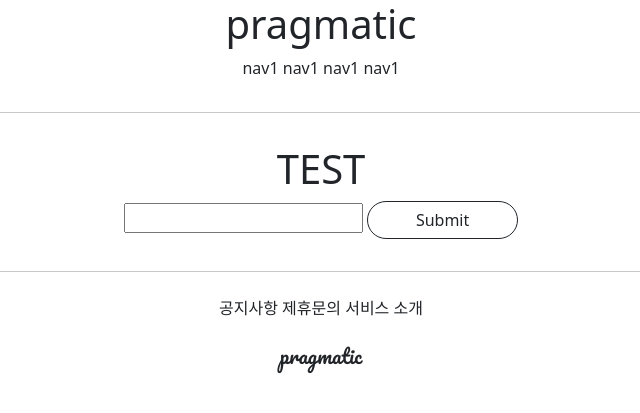
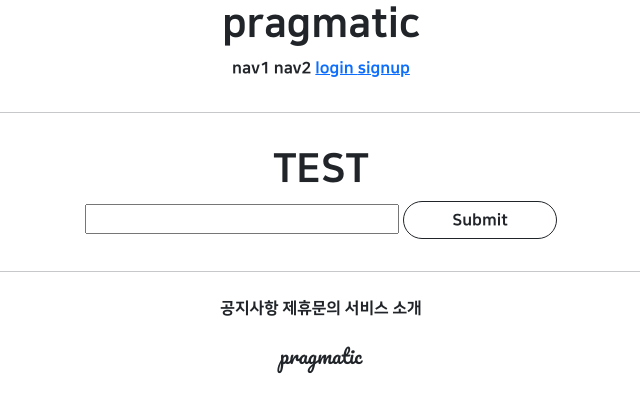
Before and after one commit to jinwoo960323/djangoProje1ct1, a Django app: page /accounts/hello_world/ in a window 1280 px wide. Shown: the top 413 px of the page, without its empty margins (319-959 px from the left). Run offline with Django 3.2, Linux system fonts and the light colour scheme; parts of the project's set-up code (start-up, migrations or seed data) failed here and were passed over.

Commit message:
7/16 3 class commit 1

```diff
--- a/accountapp/urls.py
+++ b/accountapp/urls.py
@@ -1,3 +1,5 @@
+from django.contrib.auth import logout
+from django.contrib.auth.views import LoginView, LogoutView
 from django.urls import path
 
 from accountapp.views import hello_world, AccountCreateView
@@ -8,5 +10,9 @@ app_name = 'accountapp'
 urlpatterns = [
     path('hello_world/', hello_world, name='hello_world'),
 
+    path('login/', LoginView.as_view(template_name='accountapp/login.html'),
+         name='login'),
+    path('logout/',LogoutView.as_view(),name='logout'),
+
     path('create/' , AccountCreateView.as_view(), name='create')
 ]
--- a/accountapp/views.py
+++ b/accountapp/views.py
@@ -29,5 +29,5 @@ def hello_world(request):
 class AccountCreateView(CreateView):
     model =User
     form_class = UserCreationForm
-    success_url = reverse_lazy('accountapp:hellow_world')
+    success_url = reverse_lazy('accountapp:hello_world')
     template_name = 'accountapp/create.html'
--- a/templates/base.html
+++ b/templates/base.html
@@ -3,13 +3,17 @@
 
 {% include 'head.html'  %}
 
-<body>
+<body style="font-family: 'NanumsquareEB'">
 
     {% include 'header.html'  %}
+
 <hr>
+
     {% block content %}
     {% endblock %}
+
 <hr>
+
     {% include 'footer.html'  %}
 
 </body>
--- a/templates/head.html
+++ b/templates/head.html
@@ -16,4 +16,27 @@
     {# DEFAULT CSS LINK #}
     <link rel="stylesheet" type="text/css" href="{% static 'base.css' %}">
 
+    <style>
+        @font-face {
+            font-family: 'NanumSquareR';
+            src: local('NanumSquareR'),
+            url("{% static 'fonts/NanumSquareR.otf' %}") format("opentype");
+        }
+        @font-face {
+            font-family: 'NanumSquareEB';
+            src: local('NanumSquareEB'),
+            url("{% static 'fonts/NanumSquareEB.otf' %}") format("opentype");
+        }
+        @font-face {
+            font-family: 'NanumSquareB';
+            src: local('NanumSquareB'),
+            url("{% static 'fonts/NanumSquareB.otf' %}") format("opentype");
+        }
+        @font-face {
+            font-family: 'NanumSquareL';
+            src: local('NanumSquareL'),
+            url("{% static 'fonts/NanumSquareL.otf' %}") format("opentype");
+        }
+    </style>
+
 </head>
--- a/templates/header.html
+++ b/templates/header.html
@@ -5,9 +5,23 @@
     </div>
     <div style="margin-bottom: 2rem">
         <span>nav1</span>
-        <span>nav1</span>
-        <span>nav1</span>
-        <span>nav1</span>
+        <span>nav2</span>
+        {% if not user.is_authenticated %}
+        <span>
+            <a href="{% url 'accountapp:login' %}">
+                login
+            </a>
+        </span>
+            <a href="{% url 'accountapp:create' %}">
+                signup
+            </a>
+        </span>
+        {% else %}
+        <span>
+            <a href="{% url 'accountapp:logout' %}">
+                logout
+            </a>
+        </span>
+        {% endif %}
     </div>
-
 </div>
```
Also changed, not shown: djangoProje1ct1/settings.py (+7 -1 lines), static/fonts/NanumSquareB.otf (added), static/fonts/NanumSquareEB.otf (added), static/fonts/NanumSquareL.otf (added), static/fonts/NanumSquareR.otf (added).
